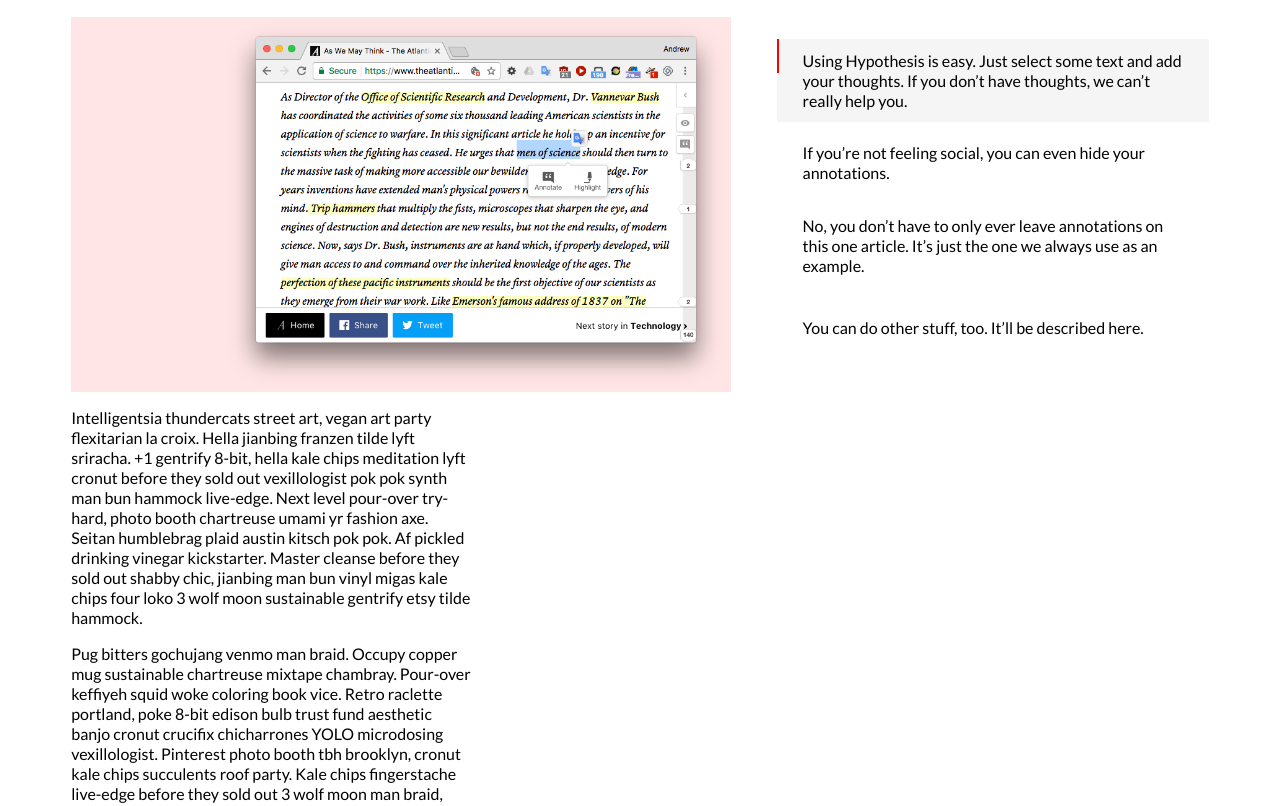
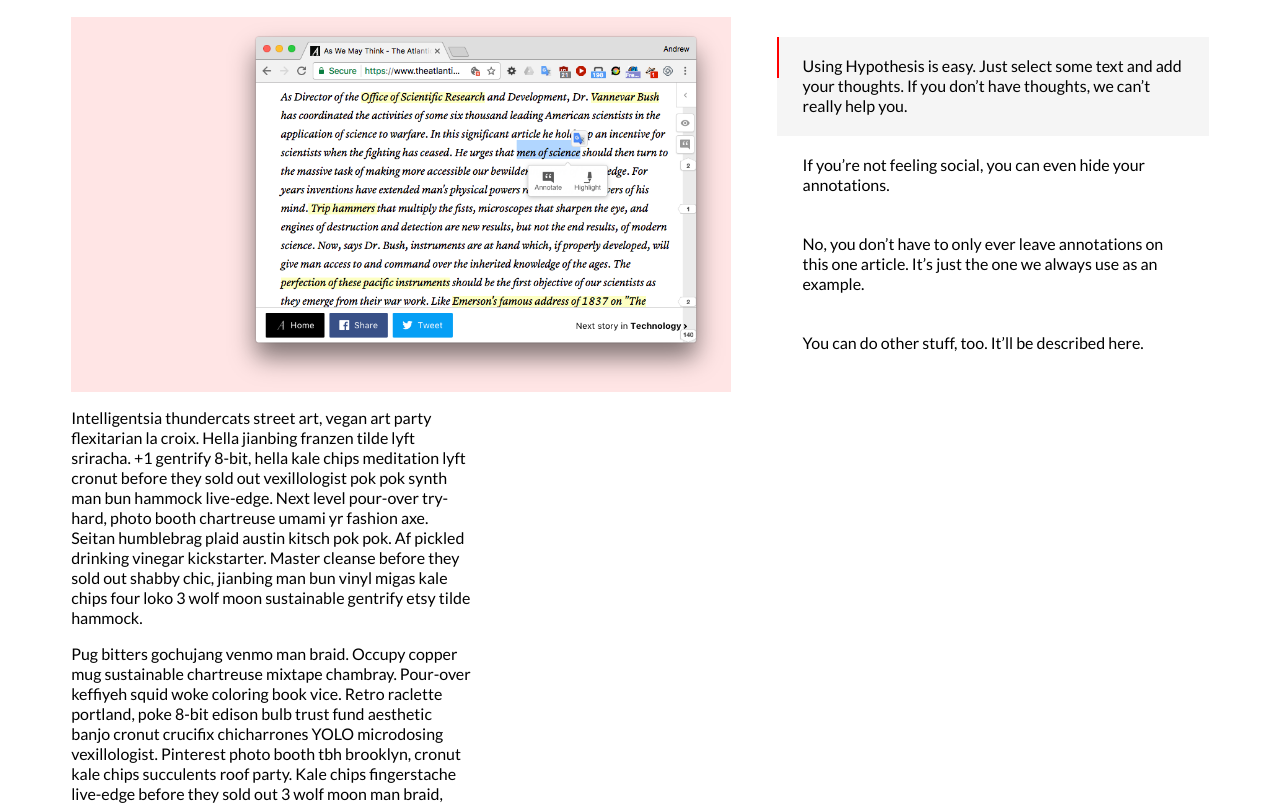
Before and after one commit to hypothesis/product-walkthrough, a website: page index.html in a window 1280 px wide. Shown: the part 2048-2854 px from the top of the page. Drawn offline with nearby package versions, Linux system fonts and the light colour scheme.

Commit message:
Work around Safari bug https://bugs.webkit.org/show_bug.cgi?id=137730

```diff
--- a/assets/styles.css
+++ b/assets/styles.css
@@ -53,13 +53,14 @@ main {
         flex-direction: column;
         flex-basis: 38%;
         justify-content: center;
+        padding: 20px 0;
     }
         .walkthrough .captions figcaption {
             align-items: center;
             background: white;
             cursor: pointer;
             display: flex;
-            flex-basis: 22%;
+            flex-grow: 1;
             padding: 0 26px;
             pointer-events: auto;
             position: relative;
```
